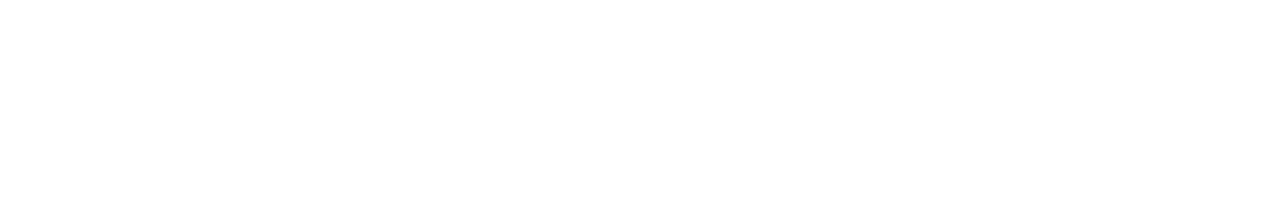
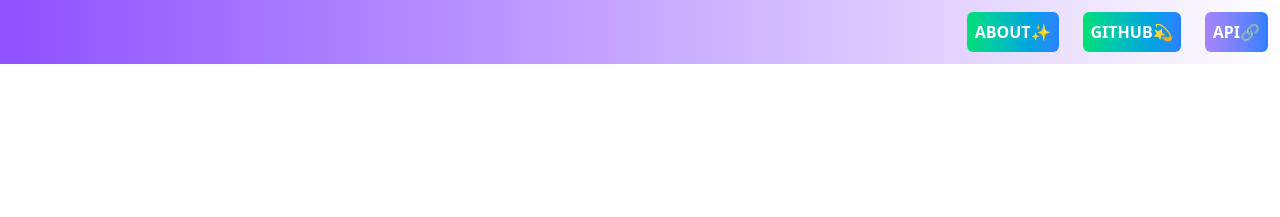
Before and after one commit to shinobi6800/Monster-Pipe, a website: page src/interface.html in a window 1280 px wide. Drawn offline with nearby package versions, Linux system fonts and the light colour scheme.

Commit message:
Doing basic ui dev for pages

```diff
--- a/src/interface.html
+++ b/src/interface.html
@@ -3,10 +3,22 @@
 <head>
     <meta charset="UTF-8">
     <meta name="viewport" content="width=device-width, initial-scale=1.0">
+    <script src="https://unpkg.com/@tailwindcss/browser@4"></script>
     <link rel="stylesheet" href="../src/styles/interface.css">
     <title>Playing</title>
 </head>
 <body>
+    <nav class="bg-gradient-to-r from-violet-500  h-fit w-full flex justify-end font-bold">
+        <button type="button" class="bg-gradient-to-r from-green-400 to-blue-500  hover:from-pink-500 hover:to-violet-500 p-2 text-white m-3  rounded-md">
+           ABOUT✨
+        </button>
+          <button type="button" class="bg-gradient-to-r from-green-400 to-blue-500  hover:from-pink-500 hover:to-violet-500 p-2 text-white m-3  rounded-md">
+            GITHUB💫
+        </button>
+          <button type="button" class="bg-gradient-to-r from-violet-400 to-blue-500  hover:from-pink-500 hover:to-violet-500 p-2 text-white m-3  rounded-md">
+          API🔗
+        </button>
+    </nav>
     <canvas id="board"></canvas>
 </body>
 </html>
```
Also changed, not shown: src/home.html (+2 -2 lines), src/selection.html (+12 -2 lines), README.md (deleted).
